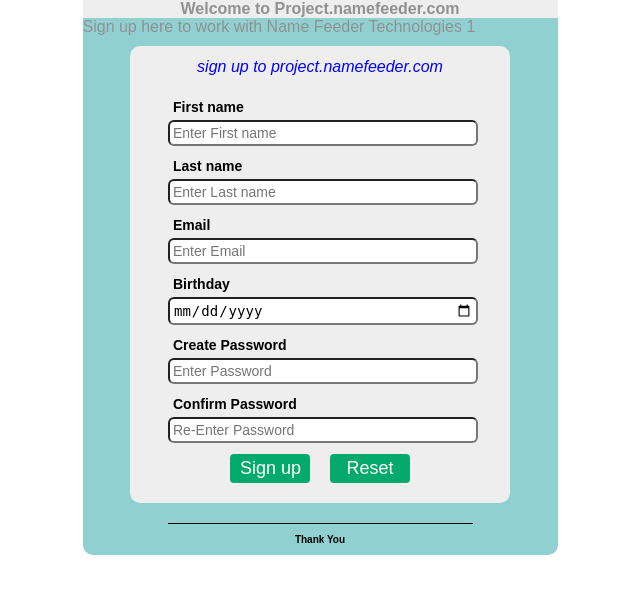
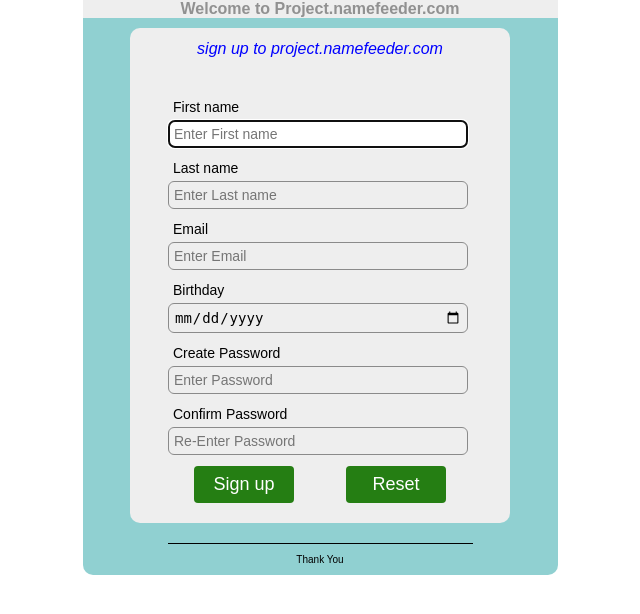
Before and after one commit to chamithlkml/training-project-002, a PHP site: page /signup.html in a window 1280 px wide. Shown: the top 614 px of the page, without its empty margins (320-960 px from the left). Run offline with PHP 8.4, Linux system fonts and the light colour scheme.

Commit message:
Edited the style.css sheat for input style

```diff
--- a/signup.html
+++ b/signup.html
@@ -12,40 +12,39 @@
 			<div class="header">
 				<h4>Welcome to Project.namefeeder.com</h4>
 			</div>
-			<span>Sign up here to work with Name Feeder Technologies 1</span>
 			<form id="signup_form" name="signup" action="send.php" method="post">
 				<div class="row" >
-						<p class="text1">sign up to project.namefeeder.com</p><b/>
+						<p class="text1">sign up to project.namefeeder.com</p><br/>
 					<div class="row-body">
 						<p class="text2">First name</p>
-						<td><input type="textbox" id="fname" placeholder="Enter First name" name="fname"></td>
+						<td><input type="textbox" class="formInput" id="fname" placeholder="Enter First name" autofocus name="fname"></td>
 					</div>
 					<div class="row-body">
 						<p class="text2">Last name</p>
-						<td><input type="textbox" placeholder="Enter Last name" name="lname"></td>
+						<td><input type="textbox" class="formInput" id="lname" placeholder="Enter Last name" autofocus name="lname"></td>
 					</div>
 					<div class="row-body">
 						<p class="text2">Email</p>
-						<td><input type="email" placeholder="Enter Email" name="nemail"></td>
+						<td><input type="email" class="formInput" id="nemail" placeholder="Enter Email" autofocus name="nemail"></td>
 					</div>
 					<div class="row-body">
 						<p class="text2">Birthday</p>
-						<td><input type="date" placeholder="Select Birthday" name="bdate"></td>
+						<td><input type="date" id="bday" class="formInput" placeholder="Select Birthday" autofocus name="bdate"></td>
 					</div>
 					<div class="row-body">
 						<p class="text2">Create Password</p>
-						<td><input type="Password" placeholder="Enter Password" name="npass"></td>
+						<td><input type="Password" id="pass" class="formInput" placeholder="Enter Password" autofocus name="npass"></td>
 					</div>
 					<div class="row-body">
 						<p class="text2">Confirm Password</p>
-						<td><input type="Password" placeholder="Re-Enter Password" name="rpass"></td>
+						<td><input type="Password" id="conpass" class="formInput" placeholder="Re-Enter Password" autofocus name="rpass"></td>
 					</div>
 					<div class="row-2">
 					<div class="row-body2">
-						<input type="submit" name="submit" value="Sign up"/>
+						<input type="submit" class="formButton"  name="submit" value="Sign up"/>
 					</div>
 						<div class="row-body2">
-						<input type="reset" name="reset" value="Reset"/>
+						<input type="reset" class="formButton" name="reset" value="Reset"/>
 					</div>
 					</div>
 				</div>
--- a/styles/src/app.css
+++ b/styles/src/app.css
@@ -50,12 +50,13 @@
 
 .row-body2{
 	width: 50%;
-	padding: 0px 10px;
-	content: "";
+	padding: 0px 0px;
   	display: table;
   	margin: 0px auto 20px auto;
   	clear: both;
-
+	display: flex;
+	align-items: center;
+	justify-content: center;
 
 }
 
@@ -92,26 +93,13 @@ color: black;
 text-align: center;
 }
 
-input[type=submit] {
-  background-color: #04AA6D;
+
+.formButton {
+  background-color: #257e13;
   color: white;
-  width: 80px;
+  width: 100px;
   font-size: 18px;
-  padding: 4px 10px;
-  border: none;
-  border-radius: 4px;
-  cursor: pointer;
-  float: right;
-
-
-}
-
-input[type=reset] {
-  background-color: #04AA6D;
-  color: white;
-  width: 80px;
-  font-size: 18px;
-  padding: 4px 10px;
+  padding: 8px 15px;
   border: none;
   border-radius: 4px;
   cursor: pointer;
@@ -119,131 +107,23 @@ input[type=reset] {
 
 }
 
-input[type=textbox],input[type=email],input[type=date],input[type=Password]  {
+.formInput {
   border-radius: 6px;
   font-size: 14px;
-  padding: 3px;
+  padding: 5px;
   width: 300px;
-
-=======
-*{
-	margin: 0px;
-	padding: 0px;
-}
-
-.container{
-	color: #919191;
-	font-family: Arial;
-	width: 100%;
-	padding: 0px;
-	margin: 0px;
-}
-
-.container-2{
-	width: 375px;
-	padding: 0px;
-	margin: 0px auto 0px auto;
-	background: #00ced1ff;
-}
-
-.header{
-	width: 100%;
-	padding: 0px;
-	background: #eeeeeeff;
-}
-
-.row-body{
-	width: 80%;
-	margin: 5px auto 5px auto;
-	padding: 1px;
+  box-sizing: border-box;
+  border: 1px solid #8a8a8a;
+  background: #eeeeee;
 
 }
 
-.row{
-	width: 80%;
-	margin: 10px auto 20px auto;
-	background: #eeeeeeff;
-
-}
-
-.row-2{
-	width: 80%;
-	margin: 10px auto 10px auto;
-	display: flex;
-
-
-}
-
-.row-body2{
-	width: 50%;
-	padding: 0px 10px;
-	content: "";
-  	display: table;
-  	margin: 0px auto 20px auto;
-  	clear: both;
-
-
-}
-
-.footer{
-	width: 60%;
-	padding: 0px;
-	border-top: 1px solid black;
-	margin: 0px auto 10px auto;
-
-
-}
-
-.text1{
-	color: blue;
-	text-align: center;
-	font-style: oblique;
-	padding: 12px;
-}
-
-.text2{
-font-size:12px ;
-color: black;
+.formButton:active {
+	transform: scale(0.95);
 }
 
 
-h4 {
-text-align:center;
+.formInput:focus {
+	border: 1px solid #227522;
+	background: #ffffff;
 }
-
-.text3{
-font-size:10px ;
-color: black;
-text-align: center;
-}
-
-input[type=submit] {
-  background-color: #04AA6D;
-  color: white;
-  width: 60px;
-  padding: 2px 10px;
-  border: none;
-  border-radius: 4px;
-  cursor: pointer;
-  float: right;
-
-
-}
-
-input[type=reset] {
-  background-color: #04AA6D;
-  color: white;
-  width: 60px;
-  padding: 2px 10px;
-  border: none;
-  border-radius: 4px;
-  cursor: pointer;
-  float: left;
-
-}
-
-input[type=textbox],input[type=email],input[type=date],input[type=Password]  {
-  border-radius: 6px;
-  font-size: 12px;
-  width: 220px;
-}
```
Also changed, not shown: 1 other file.
